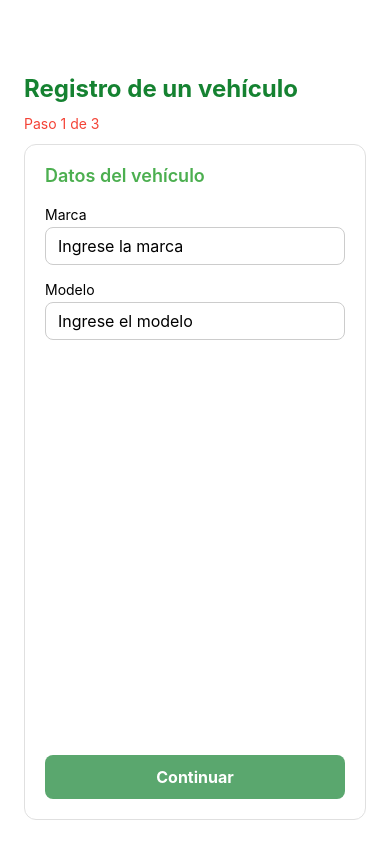
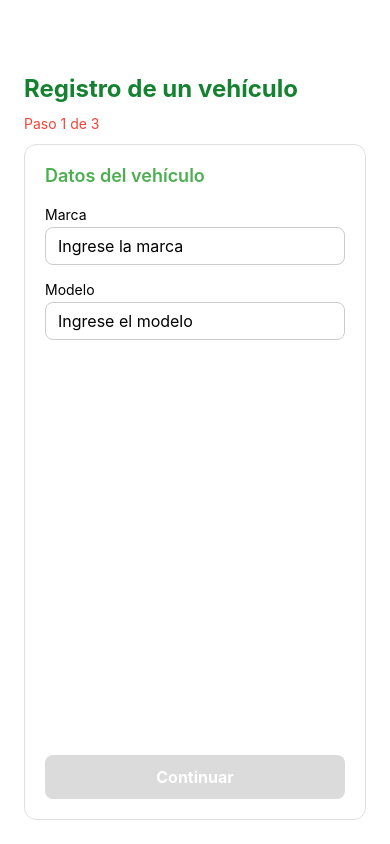
Before and after one commit to tmkvn/TACURI_MOVIL_TEST_7B, a React Native app: screen / in a window 390 px wide. Built offline with nearby package versions, Linux system fonts and the light colour scheme.

Commit message:
actualizar colores de botones

```diff
--- a/components/FormButton.tsx
+++ b/components/FormButton.tsx
@@ -5,7 +5,7 @@
 }
 export const FromButton = ({ label, style, ...props }: FromButtonProps) => {
   return (
-    <TouchableOpacity {...props} style={[style, styles.button]}>
+    <TouchableOpacity {...props} style={[styles.button, style]}>
       <Text style={styles.Text}>{label}</Text>
     </TouchableOpacity>
   )
--- a/screens/DetalleVehiculoScreen.tsx
+++ b/screens/DetalleVehiculoScreen.tsx
@@ -88,11 +88,11 @@
   },
   backButton: {
     flex: 1,
-    backgroundColor: '#f44336',
+    backgroundColor: '#4CAF50',
   },
   continueButton: {
     flex: 1,
-    backgroundColor: '#2196F3',
+    backgroundColor: '#4CAF50',
   },
   disabledButton: {
     backgroundColor: '#ccc',
--- a/screens/VehiculosRegistradosScreen.tsx
+++ b/screens/VehiculosRegistradosScreen.tsx
@@ -114,6 +114,6 @@
     marginTop: 16,
   },
   registerButton: {
-    backgroundColor: '#2196F3',
+    backgroundColor: '#4CAF50',
   },
 });
```
